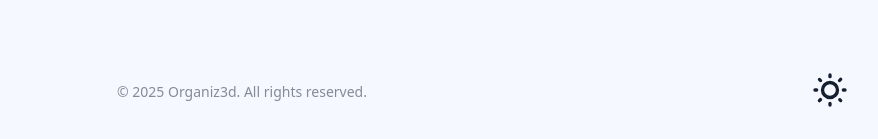
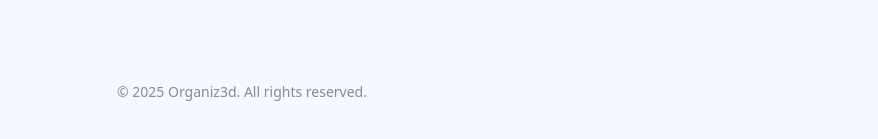
Before and after one commit to Organiz3D/Organiz3D, a Next.js app: page / in a window 1280 px wide. Shown: the part 658-797 px from the top of the page, without its empty margins (398-1276 px from the left). Built offline with nearby package versions, Linux system fonts and the light colour scheme.

Commit message:
remove theme switcher

```diff
--- a/src/app/layout.tsx
+++ b/src/app/layout.tsx
@@ -48,9 +48,6 @@ export default function RootLayout({
                         reserved.
                     </p>
                 </footer>
-                <div id="ui-controls" className="fixed bottom-8 right-8 z-50">
-                    <ThemeSwitcher />
-                </div>
             </body>
         </html>
     );
```
